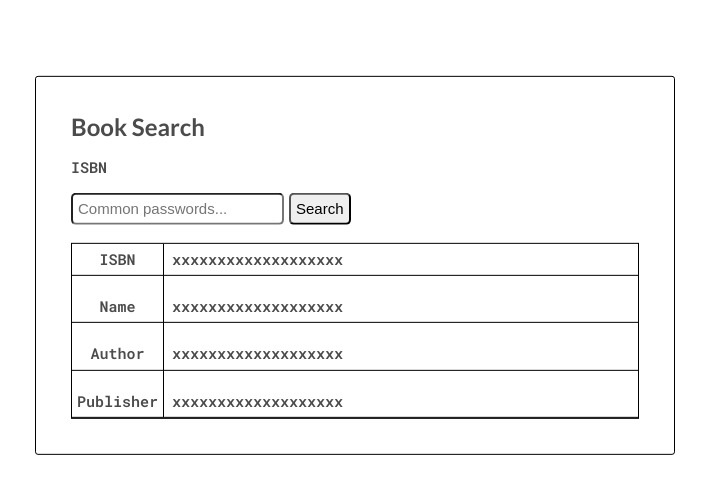
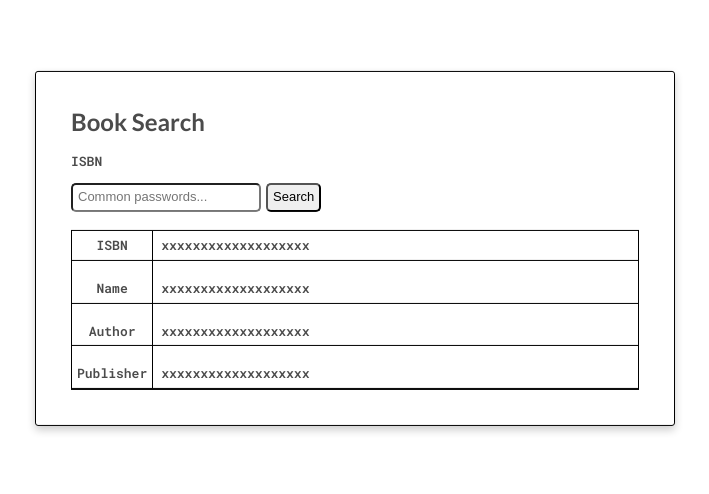
Before and after one commit to prajapatilalit/BookSearch, a React (Create React App) app in the folder booksearch/: page / in a window 1280 px wide. Shown: the top 494 px of the page, without its empty margins (285-994 px from the left). Built offline with nearby package versions, Linux system fonts and the light colour scheme.

Commit message:
update handling input book search component and style

```diff
--- a/booksearch/src/components/BookSearch.js
+++ b/booksearch/src/components/BookSearch.js
@@ -1,33 +1,33 @@
-import React, { useEffect, useState } from "react";
+import React, { useState } from "react";
+import axios from "axios";
 
 const BookSearch = () => {
   const [searchText, setSearchText] = useState("");
-  const [debouncedText, setDebouncedText] = useState(searchText);
 
-  useEffect(() => {
-    const timeoutId = setTimeout(() => {
-      setDebouncedText(searchText);
-    }, 2000);
+  const handleSearch = (e) => {
+    setSearchText(e.target.value);
+  };
 
-    return () => {
-      clearTimeout(timeoutId);
-    };
-  }, [searchText]);
+  const baseUrl = "https://lspl-bookie.glitch.me/";
+  const apiKey = "Fo8UprJg2kQyDscaJjNKon5UF";
 
-  useEffect(() => {
-    const handleSearch = () => {
-      setSearchText(debouncedText);
-    };
-    if (debouncedText) {
-      handleSearch();
-    }
-  }, [debouncedText]);
-
-  console.log(searchText);
   const searchSubmit = (e) => {
     e.preventDefault();
+    const getBookDetails = async () => {
+      try {
+        const res = axios.get(
+          `${baseUrl}/books/${searchText}/details?key=${apiKey}`
+        );
+        const data = await res.json();
+        console.log(data);
+      } catch (error) {
+        console.log(error);
+      }
+    };
+    getBookDetails();
   };
 
+  // useEffect(() => {}, [searchText]);
   return (
     <div className="container">
       <div className="book_search">
@@ -37,7 +37,7 @@ const BookSearch = () => {
           <input
             type="text"
             placeholder="Common passwords..."
-            onChange={(e) => setSearchText(e.target.value)}
+            onChange={handleSearch}
             value={searchText}
           />
           <button>Search</button>
--- a/booksearch/src/index.css
+++ b/booksearch/src/index.css
@@ -21,8 +21,9 @@
   padding: 35px;
   width: 50%;
   color: rgb(75, 75, 75);
-  font-size: 15px;
+  font-size: 13px;
   font-weight: 600;
+  box-shadow: 0 4px 8px 0 rgba(0, 0, 0, 0.2);
 }
 .book_search form input {
   padding: 5px;
```
